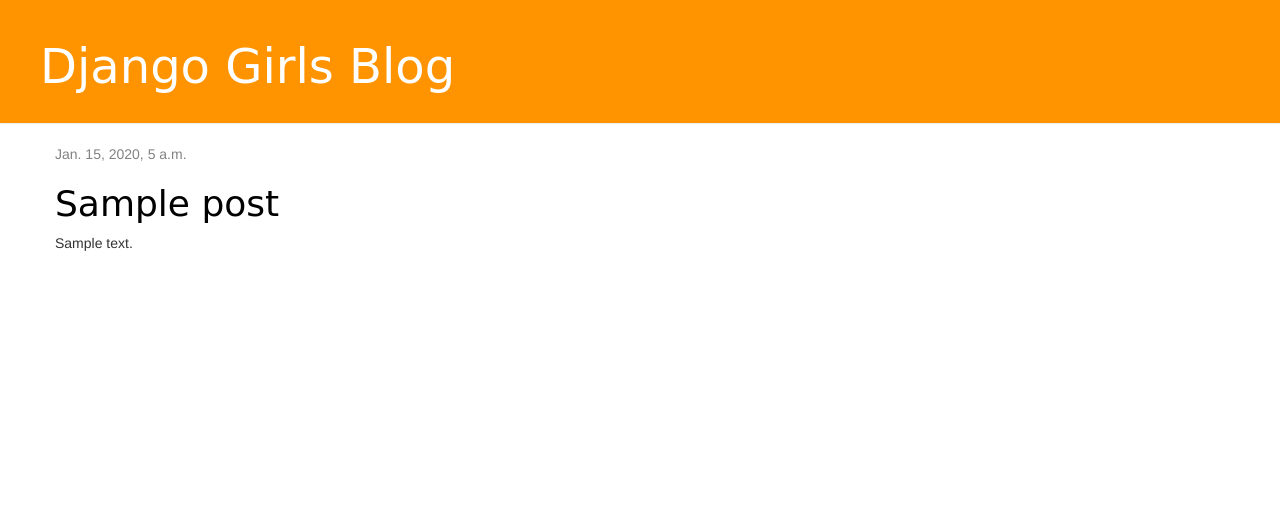
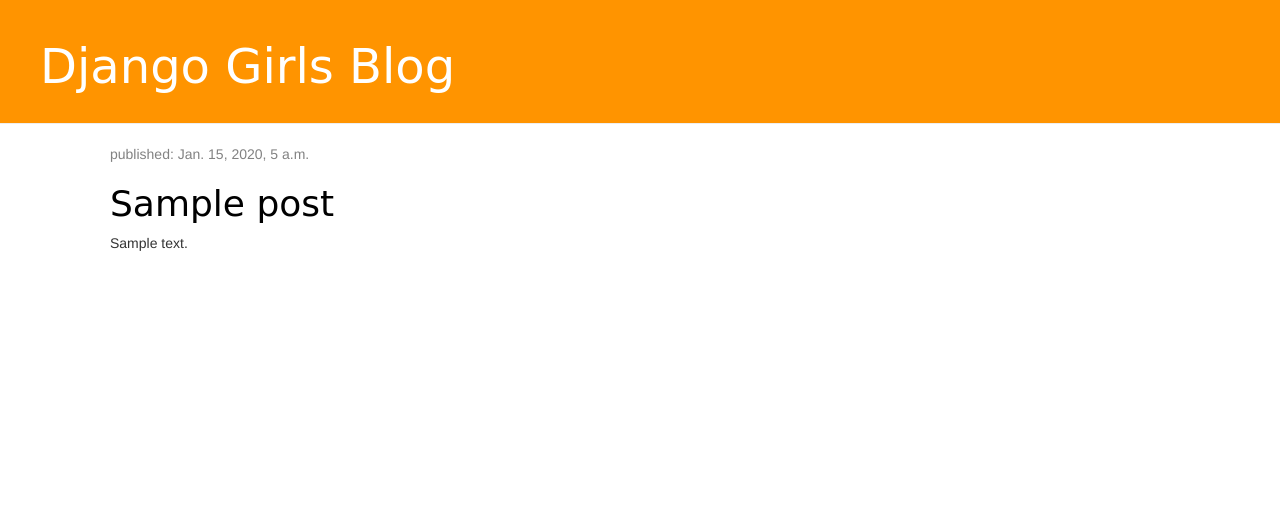
Before and after one commit to elstamey/django_girls_tutorial, a Django app: template blog/templates/blog/post_list.html in a window 1280 px wide. Shown: the top 523 px of the page. Run offline with Django 3.2, Linux system fonts and the light colour scheme; the template is opened without the code that fills it: values that come from a table or form of the project are taken from there, others are empty; tables that the repository leaves empty hold one stand-in row (values such as "Sample post"); some libraries are stand-ins or nearby versions.

Commit message:
extending the styling

```diff
--- a/blog/templates/blog/post_list.html
+++ b/blog/templates/blog/post_list.html
@@ -2,12 +2,20 @@
 
 {% block content %}
     {% for post in posts %}
-        <div class="post">
-            <div class="date">
-                {{ post.published_date }}
+        <div class="content container">
+            <div class="row">
+                <div class="col-md-8">
+                    {% for post in posts %}
+                        <div class="post">
+                            <div class="date">
+                                <p>published: {{ post.published_date }}</p>
+                            </div>
+                            <h1><a href="{% url 'post_detail' pk=post.pk %}">{{ post.title }}</a></h1>
+                            <p>{{ post.text|linebreaks }}</p>
+                        </div>
+                    {% endfor %}
+                </div>
             </div>
-            <h1><a href="{% url 'post_detail' pk=post.pk %}">{{ post.title }}</a></h1>
-            <p>{{ post.text|linebreaks }}</p>
         </div>
     {% endfor %}
 {% endblock %}
```
